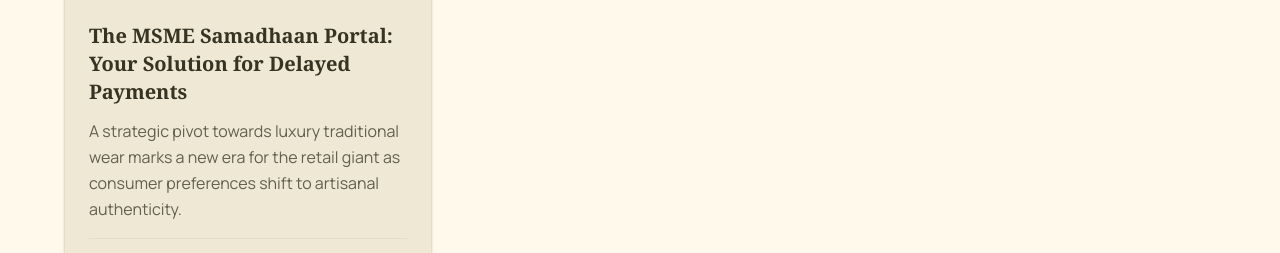
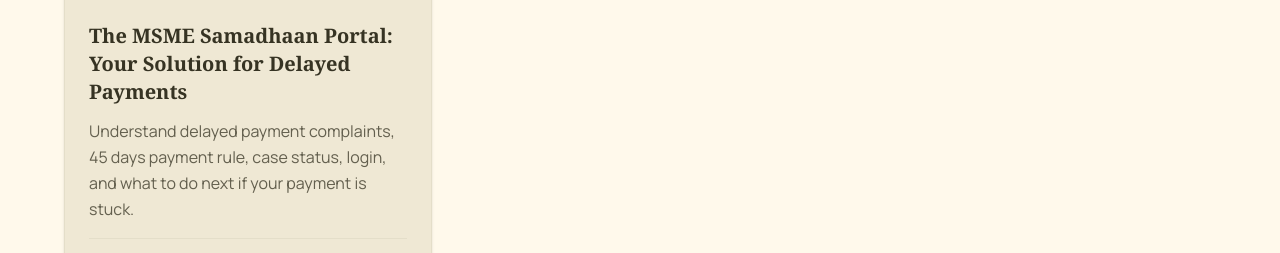
Before and after one commit to AditiJain2705/msme-ki-bat-frontend, a Next.js app: page / in a window 1280 px wide. Shown: the part 1699-1952 px from the top of the page. Built offline with nearby package versions, Linux system fonts and the light colour scheme.

Commit message:
sitemap added

```diff
--- a/components/new-home/TopBusinessNewsSection.jsx
+++ b/components/new-home/TopBusinessNewsSection.jsx
@@ -7,7 +7,7 @@
     tag: "Samadhaan Portal",
     title: "The MSME Samadhaan Portal: Your Solution for Delayed Payments",
     excerpt:
-        "A strategic pivot towards luxury traditional wear marks a new era for the retail giant as consumer preferences shift to artisanal authenticity.",
+        "    Understand delayed payment complaints, 45 days payment rule, case status, login, and what to do next if your payment is stuck.",
     author: "Hemant Chutani",
     readTime: "4 mins read",
     blogLink: "/blogs/msme-samadhaan-portal-45-day-payment-rule"
```
